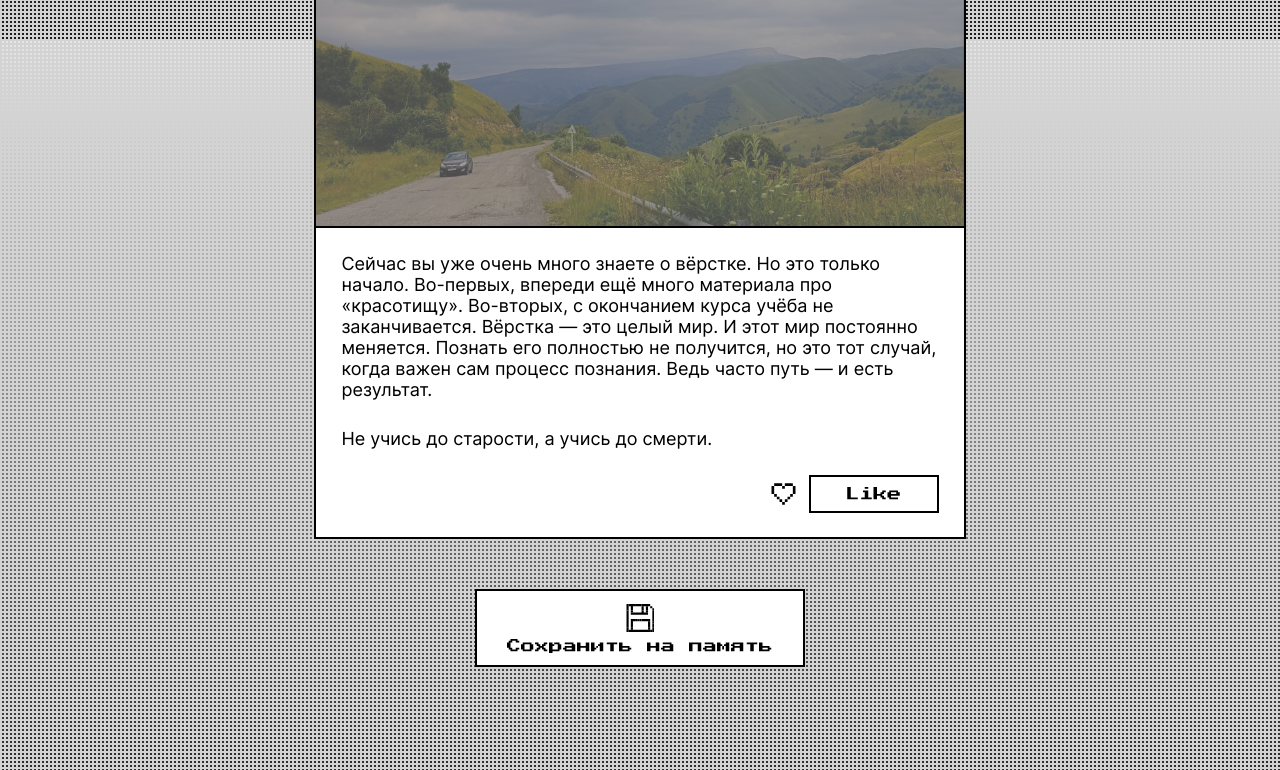
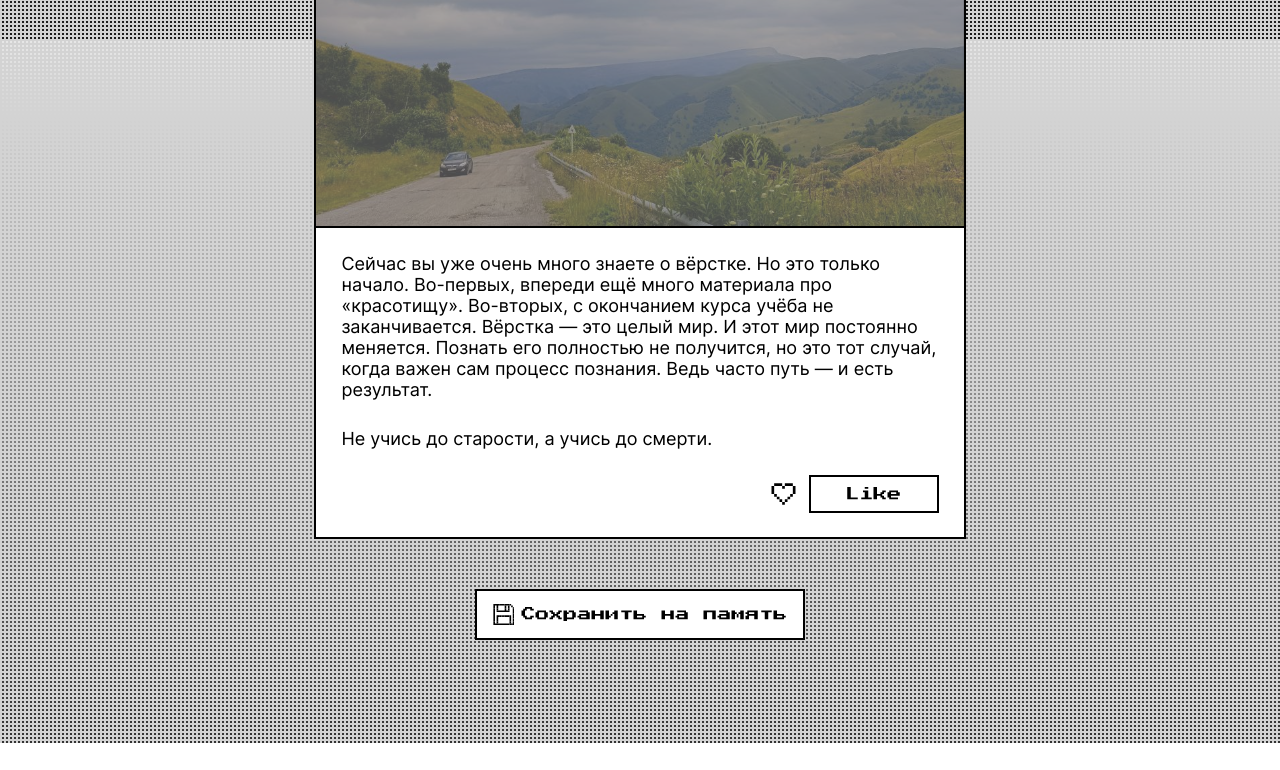
Before and after one commit to Leonard-Cherepanov/zakrivayuschiy-teg-f, a plain HTML site: page index.html in a window 1280 px wide. Shown: the part 7961-8731 px from the top of the page. After the commit the page ends 8704 px from the top, so only its background shows below. Drawn offline with Linux system fonts and the light colour scheme.

Commit message:
final4-comments2

```diff
--- a/index.html
+++ b/index.html
@@ -566,6 +566,8 @@
         <svg
           xmlns="http://www.w3.org/2000/svg"
           viewBox="0 0 28 28"
+          width="21"
+          height="21"
           class="floppy"
         >
           <use href="./svg/floppy.svg#floppy"></use>
--- a/styles/style.css
+++ b/styles/style.css
@@ -208,8 +208,8 @@
 
 .floppy {
   color: var(--additional-color);
-  min-inline-size: 28px;
-  block-size: 28px;
+  min-inline-size: 21px;
+  block-size: 21px;
   mix-blend-mode: difference;
 }
 
```
